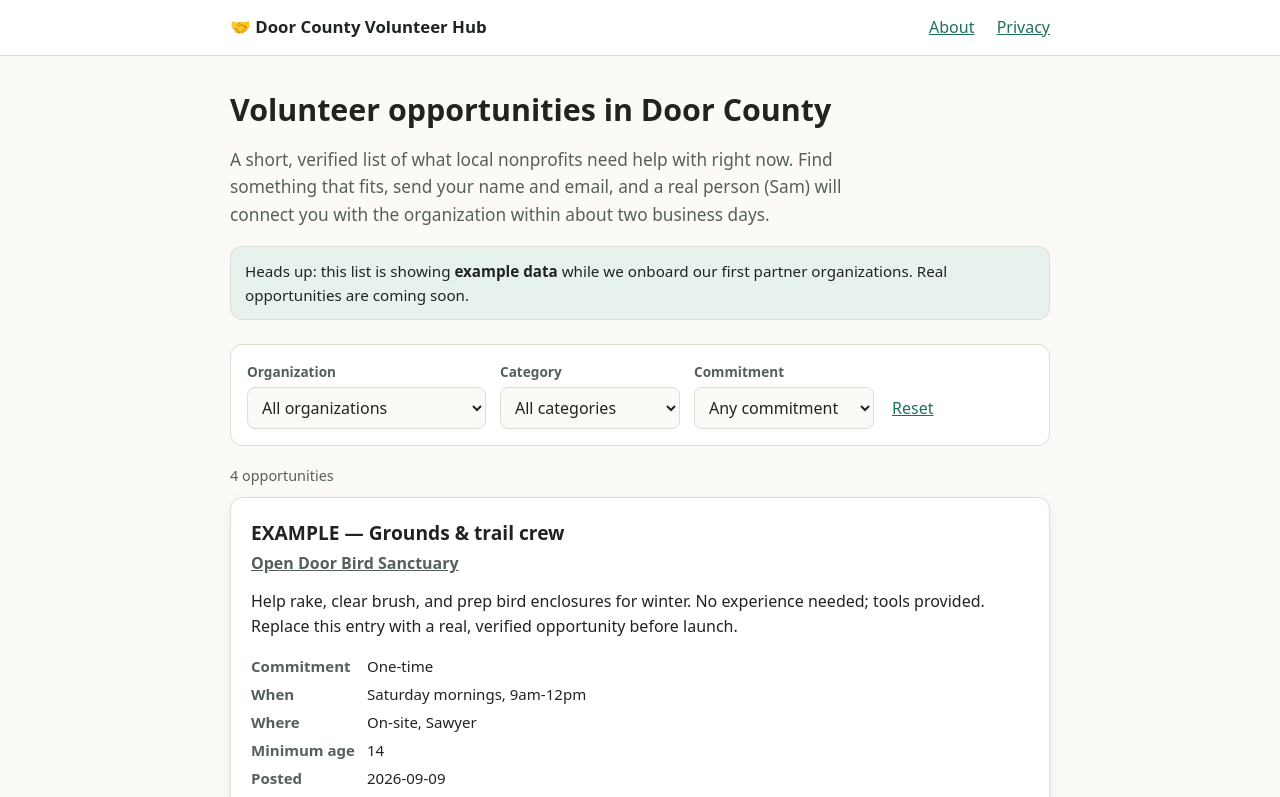
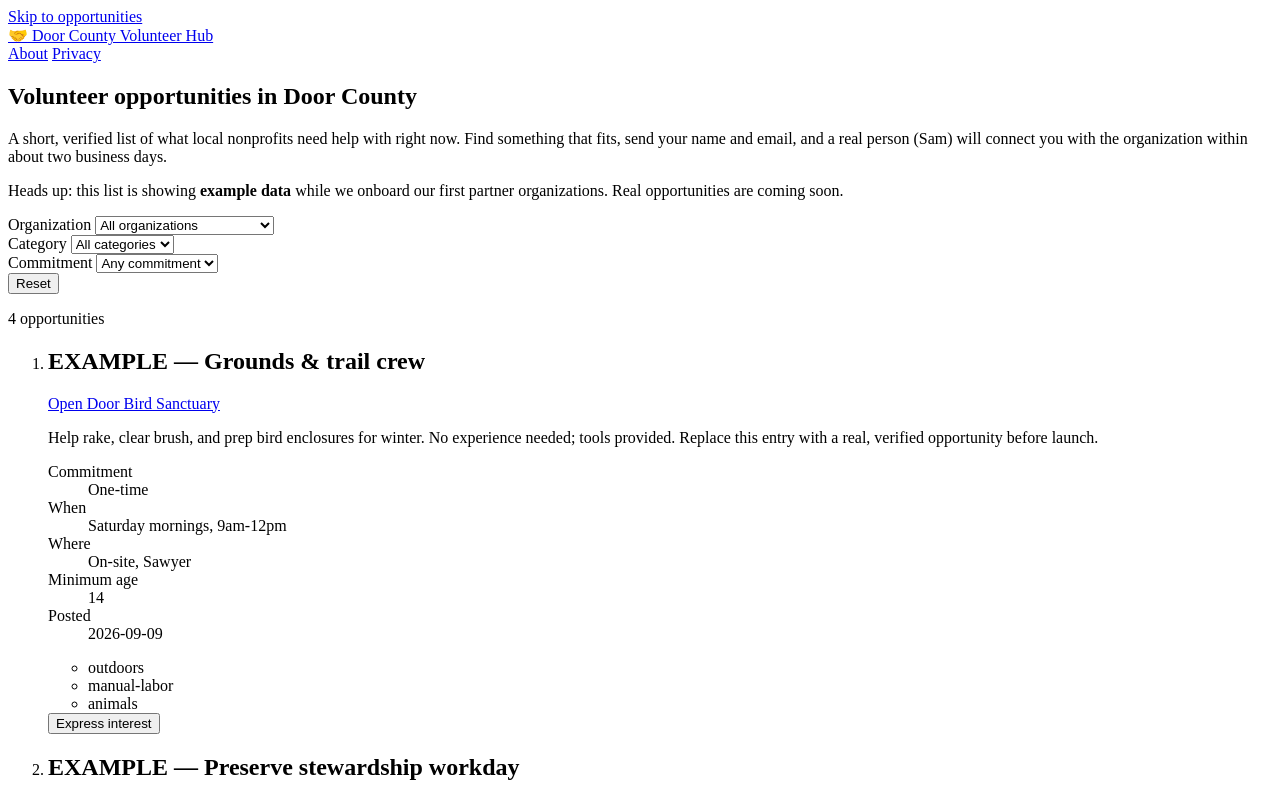
Before and after one commit to steven-the-qa/door-county-volunteer-hub, a plain HTML site: page index.html in a window 1280 px wide. Shown: the top 797 px of the page. Drawn offline with Linux system fonts and the light colour scheme.

Commit message:
Remove visual styling; harden form submit handling
- styles.css reduced to an empty placeholder (documents the class hooks,
  keeps only the honeypot-hiding rule) — design will be done separately
- app.js: treat FormSubmit's "please activate" response as not-yet-sent
  and show a clear message instead of a false success
- PRD/README note that visual design is deferred

Co-Authored-By: Claude Sonnet 5 <noreply@anthropic.com>

```diff
--- a/app.js
+++ b/app.js
@@ -240,12 +240,18 @@
     })
       .then(function (r) { return r.json().catch(function () { return {}; }).then(function (b) { return { ok: r.ok, body: b }; }); })
       .then(function (res) {
-        if (res.ok) {
+        var succeeded = res.ok && String((res.body && res.body.success) || "true") === "true";
+        if (succeeded) {
           showStatus("ok",
             "Thanks! We've got it. Sam will email you within about 2 business days. " +
             "Check your inbox for a confirmation.");
           form.querySelectorAll("input:not([type=hidden])").forEach(function (i) { i.disabled = true; });
           cancelBtn.textContent = "Close";
+        } else if (res.body && /activat/i.test(res.body.message || "")) {
+          showStatus("error",
+            "Form service needs activation — check the cosmicbobsleigh@gmail.com inbox " +
+            "for a FormSubmit confirmation email, then try again.");
+          submitBtn.disabled = false;
         } else {
           showStatus("error",
             "Something went wrong sending that. Please email us directly at " + state.contactEmail + ".");
--- a/styles.css
+++ b/styles.css
@@ -1,256 +1,42 @@
-/* Door County Volunteer Hub — single stylesheet, no build step. */
+/* Door County Volunteer Hub — styles intentionally left blank.
+   Design is being done separately. The HTML uses these hooks:
 
-:root {
-  --bg: #fbfaf7;
-  --surface: #ffffff;
-  --text: #1f2421;
-  --text-soft: #55605a;
-  --border: #e2ddd3;
-  --accent: #1f6f5c;
-  --accent-text: #ffffff;
-  --accent-soft: #e7f1ee;
-  --focus: #0b6bcb;
-  --shadow: 0 1px 2px rgba(0, 0, 0, 0.05), 0 6px 18px rgba(0, 0, 0, 0.06);
-  --radius: 12px;
-  --maxw: 860px;
+   Layout / structure
+     .wrap                 centered content column
+     .site-header .brand / nav
+     .site-footer
+     .skip-link            keyboard skip-to-content link (keep it visually
+                           hidden until :focus for accessibility)
+
+   Home page
+     .intro .lede
+     #demo-banner.banner   shown only when data has meta.demoData
+     .filters .field       filter dropdowns
+     .result-count
+     .cards > .card        one opportunity per card
+       .card h2 / .org / .desc / dl (dt/dd) / .tags > .tag
+     .primary              "Express interest" button
+     #empty-state / #load-error / .empty
+
+   Interest dialog
+     dialog#interest-dialog
+     #interest-form .field / .dialog-context / .consent
+     .form-status(.ok / .error)   live region
+     .dialog-actions
+     .honeypot             MUST stay visually hidden (spam trap) — see rule below
+     .link-button
+
+   Content pages (about.html, privacy.html)
+     .prose
+     .bios > .bio > .bio-role
+
+   Respects prefers-color-scheme if you want light/dark. */
+
+/* Functional, not design: keep the spam-trap field away from real users. */
+.honeypot {
+  position: absolute !important;
+  left: -9999px !important;
+  width: 1px;
+  height: 1px;
+  overflow: hidden;
 }
-
-@media (prefers-color-scheme: dark) {
-  :root {
-    --bg: #14181a;
-    --surface: #1c2224;
-    --text: #e8eae7;
-    --text-soft: #a3ada8;
-    --border: #313a3c;
-    --accent: #5fbfa6;
-    --accent-text: #10201b;
-    --accent-soft: #1f2f2b;
-    --focus: #6bb6ff;
-    --shadow: 0 1px 2px rgba(0, 0, 0, 0.3), 0 6px 20px rgba(0, 0, 0, 0.35);
-  }
-}
-
-* { box-sizing: border-box; }
-
-body {
-  margin: 0;
-  background: var(--bg);
-  color: var(--text);
-  font: 16px/1.6 system-ui, -apple-system, "Segoe UI", Roboto, Helvetica, Arial, sans-serif;
-}
-
-.wrap { max-width: var(--maxw); margin: 0 auto; padding: 0 20px; }
-
-a { color: var(--accent); }
-a:hover { text-decoration: underline; }
-
-:focus-visible {
-  outline: 3px solid var(--focus);
-  outline-offset: 2px;
-  border-radius: 4px;
-}
-
-.skip-link {
-  position: absolute;
-  left: -9999px;
-  top: 0;
-  background: var(--surface);
-  padding: 10px 16px;
-  border: 1px solid var(--border);
-  z-index: 10;
-}
-.skip-link:focus { left: 8px; top: 8px; }
-
-/* Header / footer */
-.site-header {
-  border-bottom: 1px solid var(--border);
-  background: var(--surface);
-}
-.site-header .wrap {
-  display: flex;
-  flex-wrap: wrap;
-  gap: 8px 20px;
-  align-items: center;
-  justify-content: space-between;
-  padding-top: 14px;
-  padding-bottom: 14px;
-}
-.brand {
-  font-weight: 700;
-  font-size: 1.05rem;
-  text-decoration: none;
-  color: var(--text);
-}
-.site-header nav a { margin-left: 18px; }
-.site-header nav a:first-child { margin-left: 0; }
-.site-header nav a[aria-current="page"] { font-weight: 600; }
-
-.site-footer {
-  margin-top: 56px;
-  border-top: 1px solid var(--border);
-  background: var(--surface);
-  color: var(--text-soft);
-  font-size: 0.9rem;
-}
-.site-footer .wrap { padding-top: 20px; padding-bottom: 28px; }
-.site-footer p { margin: 4px 0; }
-
-/* Intro */
-.intro { margin: 36px 0 24px; }
-h1 { font-size: 1.9rem; line-height: 1.2; margin: 0 0 12px; }
-.lede { font-size: 1.08rem; color: var(--text-soft); max-width: 62ch; }
-
-.banner {
-  margin-top: 16px;
-  padding: 12px 14px;
-  background: var(--accent-soft);
-  border: 1px solid var(--border);
-  border-radius: var(--radius);
-  font-size: 0.95rem;
-}
-
-/* Filters */
-.filters {
-  display: flex;
-  flex-wrap: wrap;
-  gap: 14px;
-  align-items: flex-end;
-  padding: 16px;
-  background: var(--surface);
-  border: 1px solid var(--border);
-  border-radius: var(--radius);
-}
-.field { display: flex; flex-direction: column; gap: 4px; }
-.field label { font-size: 0.85rem; font-weight: 600; color: var(--text-soft); }
-select, input[type="text"], input[type="email"] {
-  font: inherit;
-  padding: 8px 10px;
-  background: var(--bg);
-  color: var(--text);
-  border: 1px solid var(--border);
-  border-radius: 8px;
-  min-width: 180px;
-}
-.link-button {
-  font: inherit;
-  background: none;
-  border: none;
-  color: var(--accent);
-  cursor: pointer;
-  padding: 8px 4px;
-  text-decoration: underline;
-}
-
-.result-count { color: var(--text-soft); font-size: 0.9rem; margin: 18px 0 10px; }
-
-/* Cards */
-.cards { list-style: none; margin: 0; padding: 0; display: grid; gap: 16px; }
-.card {
-  background: var(--surface);
-  border: 1px solid var(--border);
-  border-radius: var(--radius);
-  padding: 20px;
-  box-shadow: var(--shadow);
-}
-.card h2 { margin: 0 0 2px; font-size: 1.2rem; }
-.card .org { margin: 0 0 12px; color: var(--text-soft); font-weight: 600; }
-.card .org a { color: inherit; }
-.card .desc { margin: 0 0 14px; }
-.card dl {
-  display: grid;
-  grid-template-columns: max-content 1fr;
-  gap: 4px 12px;
-  margin: 0 0 16px;
-  font-size: 0.94rem;
-}
-.card dt { color: var(--text-soft); font-weight: 600; }
-.card dd { margin: 0; }
-
-.tags { display: flex; flex-wrap: wrap; gap: 6px; margin: 0 0 14px; padding: 0; list-style: none; }
-.tag {
-  font-size: 0.78rem;
-  padding: 3px 9px;
-  border-radius: 999px;
-  background: var(--accent-soft);
-  border: 1px solid var(--border);
-  color: var(--text-soft);
-}
-
-.primary {
-  font: inherit;
-  font-weight: 600;
-  cursor: pointer;
-  background: var(--accent);
-  color: var(--accent-text);
-  border: 1px solid transparent;
-  border-radius: 8px;
-  padding: 9px 18px;
-}
-.primary:hover { filter: brightness(1.05); }
-
-.empty {
-  background: var(--surface);
-  border: 1px dashed var(--border);
-  border-radius: var(--radius);
-  padding: 24px;
-  color: var(--text-soft);
-  text-align: center;
-}
-
-/* Dialog */
-dialog {
-  border: 1px solid var(--border);
-  border-radius: var(--radius);
-  padding: 0;
-  background: var(--surface);
-  color: var(--text);
-  max-width: 460px;
-  width: calc(100% - 32px);
-  box-shadow: var(--shadow);
-}
-dialog::backdrop { background: rgba(0, 0, 0, 0.45); }
-#interest-form { padding: 22px; display: flex; flex-direction: column; gap: 14px; }
-#interest-form h2 { margin: 0; font-size: 1.3rem; }
-.dialog-context { margin: 0; color: var(--text-soft); font-size: 0.95rem; }
-.consent { margin: 0; font-size: 0.85rem; color: var(--text-soft); }
-.honeypot { position: absolute; left: -9999px; width: 1px; height: 1px; opacity: 0; }
-.form-status { margin: 0; padding: 10px 12px; border-radius: 8px; font-size: 0.92rem; }
-.form-status.ok { background: var(--accent-soft); }
-.form-status.error { background: #fdecea; color: #8a1c12; }
-@media (prefers-color-scheme: dark) {
-  .form-status.error { background: #3a1f1c; color: #ffb4a8; }
-}
-.dialog-actions {
-  display: flex;
-  justify-content: flex-end;
-  align-items: center;
-  gap: 12px;
-  margin: 4px 0 0;
-  padding: 0;
-}
-
-/* Prose pages */
-.prose { padding-top: 32px; padding-bottom: 8px; }
-.prose h1 { margin-bottom: 8px; }
-.prose h2 { margin-top: 32px; font-size: 1.25rem; }
-.prose h3 { margin-bottom: 2px; }
-.prose ul, .prose ol { padding-left: 22px; }
-.prose li { margin: 6px 0; }
-
-.bios { display: flex; flex-wrap: wrap; gap: 20px; margin: 16px 0 8px; }
-.bio {
-  flex: 1 1 240px;
-  background: var(--surface);
-  border: 1px solid var(--border);
-  border-radius: var(--radius);
-  padding: 16px 18px;
-}
-.bio h3 { margin-top: 0; }
-.bio-role { color: var(--text-soft); font-weight: 600; font-size: 0.9rem; margin: 0 0 8px; }
-
-@media (max-width: 540px) {
-  select, input[type="text"], input[type="email"] { min-width: 0; width: 100%; }
-  .field { width: 100%; }
-  .card dl { grid-template-columns: 1fr; }
-  .card dt { margin-top: 6px; }
-}
```
Also changed, not shown: PRD.md (+2 -2 lines), README.md.
